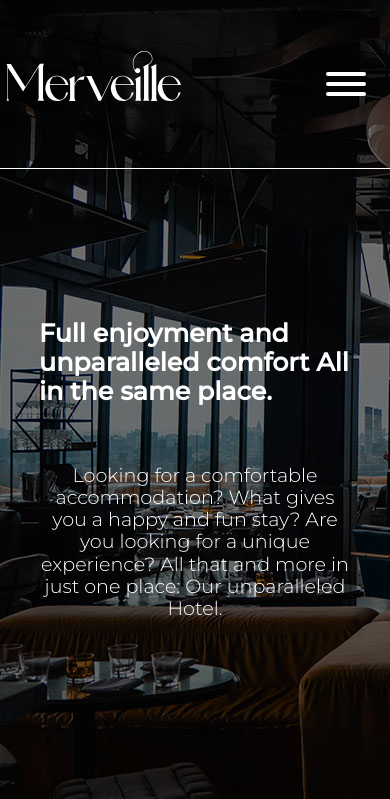
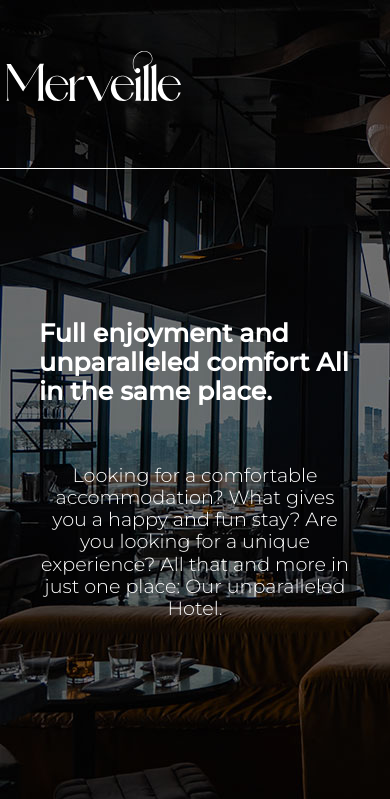
Before and after one commit to eddiedibs/django-merveille, a Django app: page / in a window 390 px wide. Shown: the top 799 px of the page. Run offline with Django 3.2, Linux system fonts and the light colour scheme.

Commit message:
First page updated functionality

```diff
--- a/django_proj_2/hotel/static/hotel/css/main.css
+++ b/django_proj_2/hotel/static/hotel/css/main.css
@@ -363,15 +363,6 @@ body{
 
 
 
-    .burger{
-        display: block;
-        position: absolute;
-        right: 10vw;
-        transition: all 0.3s ease;
-    }
-
-
-
 
 /*
 ======================
@@ -516,14 +507,6 @@ body{
     transform: translateX(0%);
 }
 
-.startBtn-active{
-    opacity: 0
-}
-
-.stopBtn-active{
-    display: inline;
-}
-
 
 
 @keyframes navFadeLists{
```
